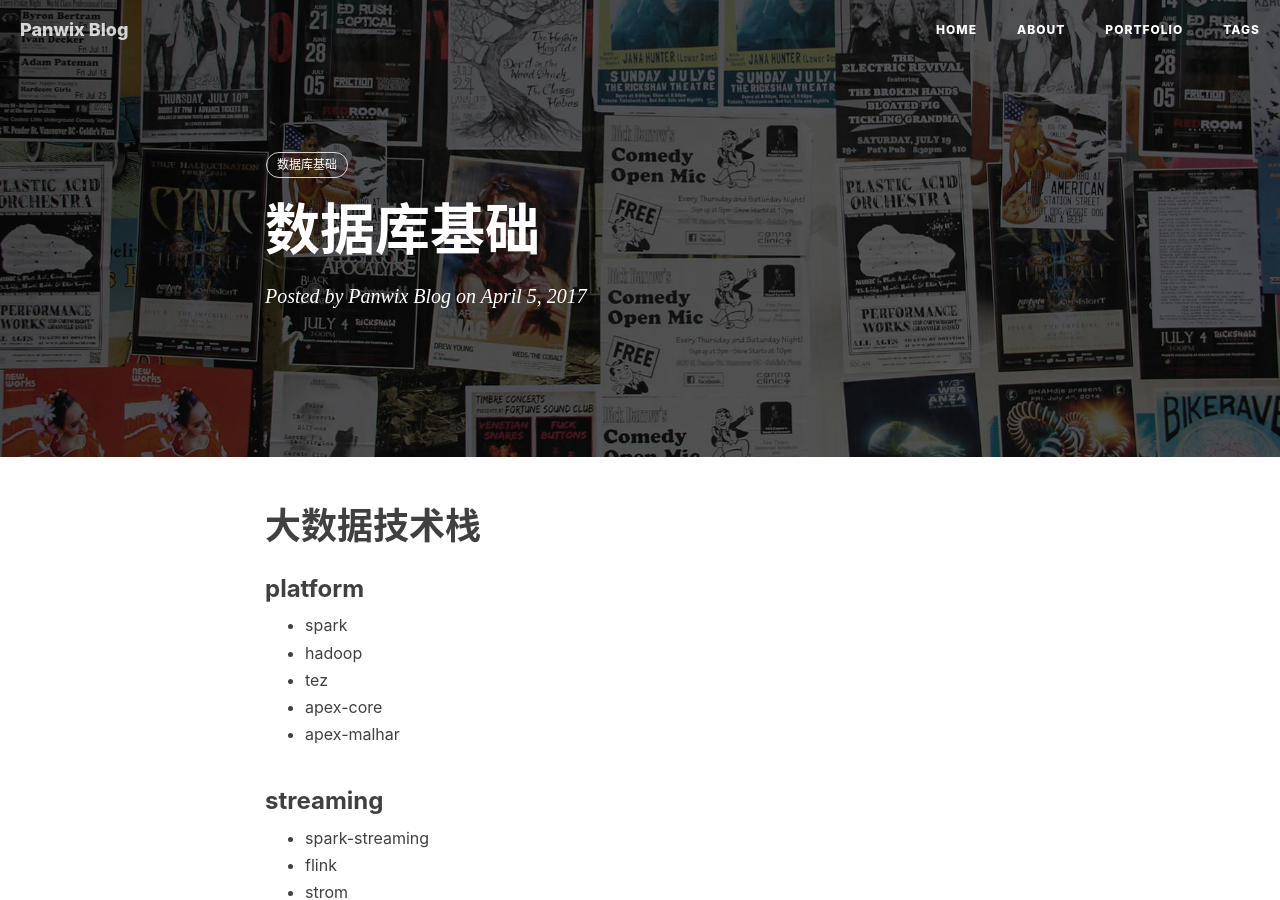
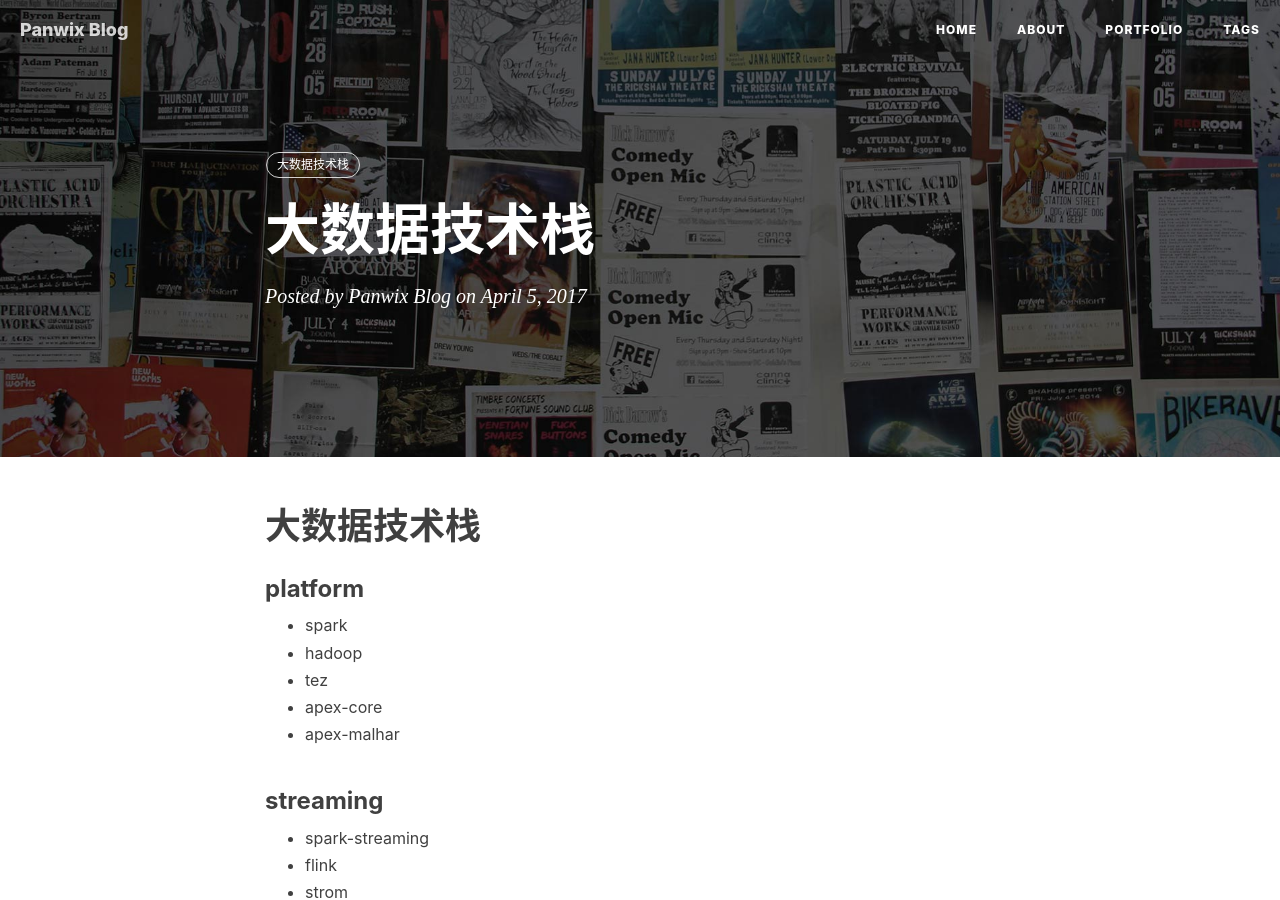
Before and after one commit to panwix/panwix.github.io, a Jekyll site: the page built from _posts/2017-4-05-大数据平台-大数据技术栈.md, in a window 1280 px wide and 900 px high. Built offline with Jekyll 4.4.1, drawn with Linux system fonts in a browser that asks for light colours; nearby versions of some CDN libraries; comment, search, counter and statistics services are not loaded.

Commit message:
标题显示错误

```diff
--- a/_posts/2017-4-05-大数据平台-大数据技术栈.md
+++ b/_posts/2017-4-05-大数据平台-大数据技术栈.md
@@ -1,8 +1,8 @@
 ---
 layout: post
-title: 数据库基础
-categories:  数据库
-tags: 数据库基础
+title: 大数据技术栈
+categories:  大数据平台
+tags: 大数据技术栈
 fullview: true
 ---
 
```
